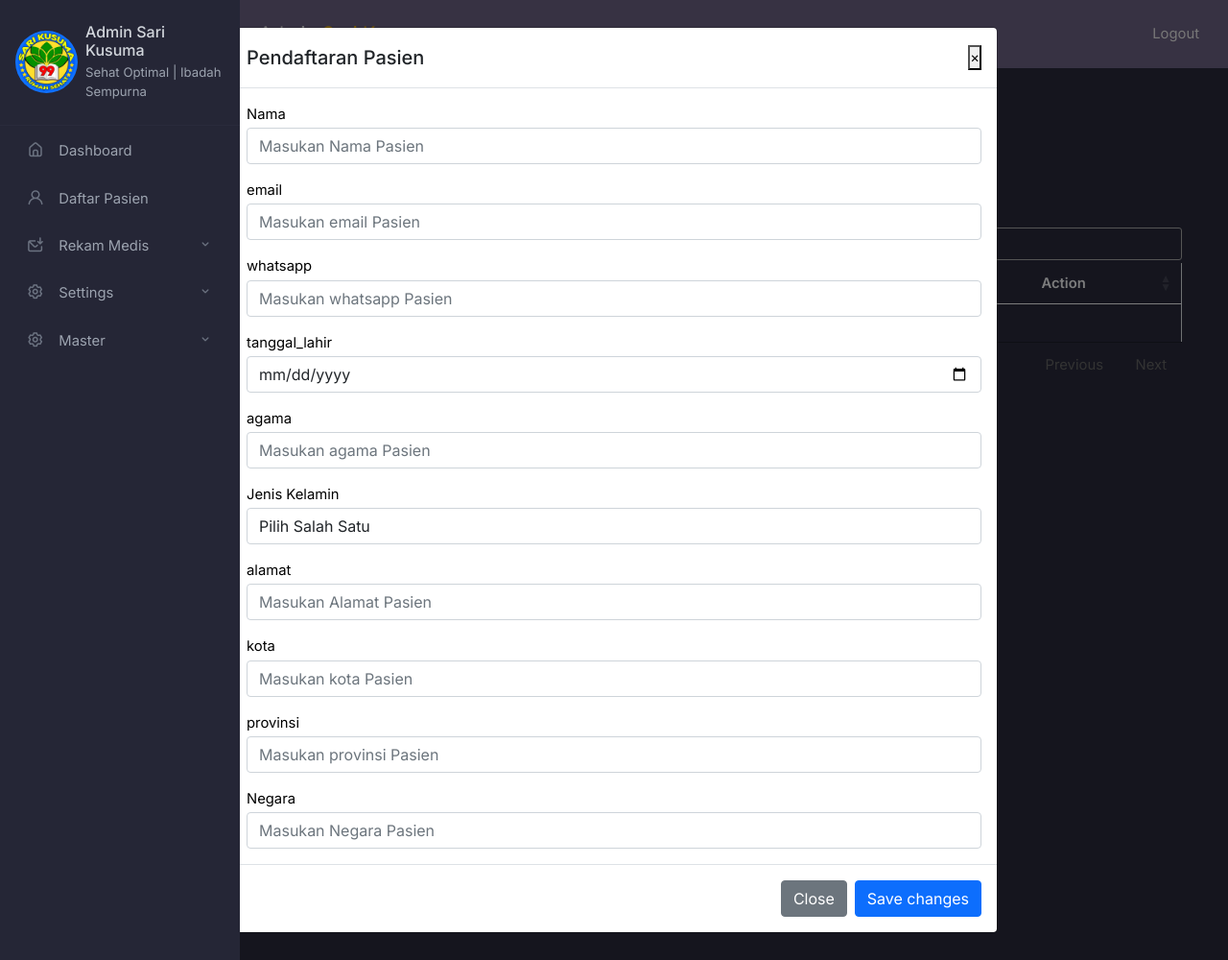
After one commit to maulanaakram919/sarikusuma3, a CodeIgniter app: page /database/admin/dataObat in a window 1280 px wide, after a click on "Tambah Data". The commit adds this page. Shown: the whole page at 96% size. Run offline with CodeIgniter, Linux system fonts and the light colour scheme; a user stored in the database is signed in; data that the repository does not hold is empty; some libraries are stand-ins or nearby versions.

Commit message:
penambahan data master

```diff
--- a/application/controllers/Admin.php
+++ b/application/controllers/Admin.php
@@ -51,6 +51,32 @@ class Admin extends CI_Controller
 		$this->load->view('admin/sidebar', $data);
 		$this->load->view('admin/navbar', $data);
 		$this->load->view('admin/pasien', $data);
+		// $this->load->view('admin/main', $data);
+		$this->load->view('admin/script', $data);
+		// $this->load->view('admin/footer', $data);
+	}
+	public function dataTerapis()
+	{
+		$data['title'] 					= 'Data Terapis';
+		$data['username'] 				= $this->session->userdata();
+		$data['detail_user']			= $this->db->get('data_terapis')->result_array();
+		$this->load->view('admin/header', $data);
+		$this->load->view('admin/sidebar', $data);
+		$this->load->view('admin/navbar', $data);
+		$this->load->view('admin/dataTerapis', $data);
+		// $this->load->view('admin/main', $data);
+		$this->load->view('admin/script', $data);
+		// $this->load->view('admin/footer', $data);
+	}
+	public function dataObat()
+	{
+		$data['title'] 					= 'Data Obat';
+		$data['username'] 				= $this->session->userdata();
+		$data['detail_user']			= $this->db->get('data_obat')->result_array();
+		$this->load->view('admin/header', $data);
+		$this->load->view('admin/sidebar', $data);
+		$this->load->view('admin/navbar', $data);
+		$this->load->view('admin/dataObat', $data);
 		// $this->load->view('admin/main', $data);
 		$this->load->view('admin/script', $data);
 		// $this->load->view('admin/footer', $data);
--- /dev/null
+++ b/application/views/admin/dataObat.php
@@ -0,0 +1,154 @@
+<div class="p-4">
+    <div class="row mb-3">
+
+        <div class="flash mt-5 mb-3">
+            <?= $this->session->flashdata('message') ?>
+        </div>
+
+        <div class="col-sm-3">
+            <button class="btn btn-purple" data-toggle="modal" data-target="#addUser">Tambah Data</button>
+            <!-- Modal -->
+            <div class="modal fade" id="addUser" tabindex="-1" role="dialog" aria-labelledby="exampleModalLabel" aria-hidden="true">
+                <div class="modal-dialog modal-lg" role="document">
+                    <div class="modal-content">
+                        <div class="modal-header">
+                            <h5 class="modal-title" id="exampleModalLabel">Pendaftaran Pasien</h5>
+                            <button type="button" class="close" data-dismiss="modal" aria-label="Close">
+                                <span aria-hidden="true">&times;</span>
+                            </button>
+                        </div>
+                        <form action="<?= base_url('admin/addPasien') ?>" method="POST">
+                            <div class="modal-body">
+                                <div class="form-group">
+                                    <label for="nama">Nama</label>
+                                    <input type="text" class="form-control" id="nama" required name="nama" aria-describedby="nama" placeholder="Masukan Nama Pasien">
+                                </div>
+                                <div class="form-group mt-3">
+                                    <label for="email">email</label>
+                                    <input type="text" class="form-control" id="email" required name="email" aria-describedby="email" placeholder="Masukan email Pasien">
+                                </div>
+                                <div class="form-group mt-3">
+                                    <label for="whatsapp">whatsapp</label>
+                                    <input type="text" class="form-control" id="whatsapp" required name="whatsapp" aria-describedby="whatsapp" placeholder="Masukan whatsapp Pasien">
+                                </div>
+                                <div class="form-group mt-3">
+                                    <label for="tanggal_lahir">tanggal_lahir</label>
+                                    <input type="date" class="form-control" id="tanggal_lahir" required name="ttl" aria-describedby="tanggal_lahir" placeholder="Masukan Tanggal Lahir Pasien">
+                                </div>
+                                <div class="form-group mt-3">
+                                    <label for="agama">agama</label>
+                                    <input type="text" class="form-control" id="agama" required name="agama" aria-describedby="agama" placeholder="Masukan agama Pasien">
+                                </div>
+                                <div class="form-group mt-3">
+                                    <label for="jk">Jenis Kelamin</label>
+                                    <select required name="jk" id="jk" class="form-control" required name="jk">
+                                        <option value="">Pilih Salah Satu</option>
+                                        <option value="p">Pria</option>
+                                        <option value="w">Wanita</option>
+                                    </select>
+                                </div>
+                                <div class="form-group mt-3">
+                                    <label for="alamat">alamat</label>
+                                    <input type="text" class="form-control" id="alamat" required name="alamat" aria-describedby="alamat" placeholder="Masukan Alamat Pasien">
+                                </div>
+                                <div class="form-group mt-3">
+                                    <label for="kota">kota</label>
+                                    <input type="text" class="form-control" id="kota" required name="negara" aria-describedby="kota" placeholder="Masukan kota Pasien">
+                                </div>
+                                <div class="form-group mt-3">
+                                    <label for="provinsi">provinsi</label>
+                                    <input type="text" class="form-control" id="provinsi" required name="provinsi" aria-describedby="provinsi" placeholder="Masukan provinsi Pasien">
+                                </div>
+                                <div class="form-group mt-3">
+                                    <label for="Negara">Negara</label>
+                                    <input type="text" class="form-control" id="Negara" required name="kota" aria-describedby="Negara" placeholder="Masukan Negara Pasien">
+                                </div>
+
+
+                            </div>
+                            <div class="modal-footer">
+                                <button type="button" class="btn btn-secondary" data-dismiss="modal">Close</button>
+                                <button type="submit" class="btn btn-primary">Save changes</button>
+                            </div>
+                        </form>
+                    </div>
+                </div>
+            </div>
+        </div>
+    </div>
+    <div class="row">
+        <div class="col table-responsive">
+            <table class="table table-bordered table-sm  text-light tabledata">
+                <thead>
+                    <tr>
+                        <th class="text-center align-middle">No</th>
+                        <th class="text-center align-middle">Nama Obat</th>
+                        <th class="text-center align-middle">Harga</th>
+                        <th class="text-center align-middle">Action</th>
+                    </tr>
+                </thead>
+                <tbody>
+                    <?php $i = 1; ?>
+                    <?php foreach ($detail_user as $d) : ?>
+                        <tr>
+                            <td class="align-middle text-center"><?= $i ?></td>
+                            <td class="align-middle"><?= $d['nama_obat'] ?></td>
+                            <td class="align-middle"><?= $d['harga'] ?></td>
+
+                            <td class="align-middle p-2">
+                                <button class="btn btn-sm btn-info mx-1" data-toggle="modal" data-target="#editUser<?= $d['id'] ?>">Edit</button>
+
+                                <div class="modal fade" id="editUser<?= $d['id'] ?>" tabindex="-1" role="dialog" aria-labelledby="exampleModalLabel" aria-hidden="true">
+                                    <div class="modal-dialog modal-lg" role="document">
+                                        <div class="modal-content">
+                                            <div class="modal-header">
+                                                <h5 class="modal-title" id="exampleModalLabel">Edit Data Pasien</h5>
+                                                <button type="button" class="close" data-dismiss="modal" aria-label="Close">
+                                                    <span aria-hidden="true">&times;</span>
+                                                </button>
+                                            </div>
+                                            <form action="<?= base_url('admin/editPasien') ?>" method="POST">
+                                                <div class="modal-body">
+                                                    <div class="form-group">
+                                                        <input type="text" value="<?= $d['id'] ?>" hidden name="id">
+                                                        <label for="nama">Nama Obat</label>
+                                                        <input type="text" class="form-control" id="nama" required name="nama" aria-describedby="nama" placeholder="Masukan Nama Pasien" value="<?= $d['nama_obat'] ?>">
+                                                    </div>
+                                                    <div class="form-group mt-3">
+                                                        <label for="email">email</label>
+                                                        <input type="text" class="form-control" id="email" required name="email" aria-describedby="email" placeholder="Masukan email Pasien" value="<?= $d['harga'] ?>">
+                                                    </div>
+
+
+
+                                                </div>
+                                                <div class="modal-footer">
+                                                    <button type="button" class="btn btn-secondary" data-dismiss="modal">Close</button>
+                                                    <button type="submit" class="btn btn-primary">Update</button>
+                                                </div>
+                                            </form>
+                                        </div>
+                                    </div>
+                                </div>
+
+
+                                <button data-delete="<?= $d['id'] ?>" class="btn btn-danger deleteUser btn-sm">Delete</button>
+                            </td>
+                        </tr>
+                        <?php $i++ ?>
+                    <?php endforeach; ?>
+                </tbody>
+            </table>
+        </div>
+    </div>
+
+
+
+
+
+
+
+
+
+</div>
+</section>
--- a/application/views/admin/header.php
+++ b/application/views/admin/header.php
@@ -12,7 +12,9 @@
     <link rel="stylesheet" href="https://cdn.datatables.net/buttons/2.2.3/css/buttons.dataTables.min.css">
     <script src="https://cdn.jsdelivr.net/npm/sweetalert2@11.10.0/dist/sweetalert2.all.min.js" integrity="sha256-IW9RTty6djbi3+dyypxajC14pE6ZrP53DLfY9w40Xn4=" crossorigin="anonymous"></script>
     <link rel="stylesheet" href="https://cdn.jsdelivr.net/npm/sweetalert2@11.10.0/dist/sweetalert2.min.css" integrity="sha256-ZCK10swXv9CN059AmZf9UzWpJS34XvilDMJ79K+WOgc=" crossorigin="anonymous">
+    <link rel="stylesheet" href="//cdn.datatables.net/1.13.7/css/jquery.dataTables.min.css">
     <style>
+
 
     </style>
     <title><?= $title ?></title>
--- a/application/views/admin/kelolaRekamMedis.php
+++ b/application/views/admin/kelolaRekamMedis.php
@@ -130,7 +130,7 @@
                         </div>
                     <?php endfor ?>
 
-                    <table>
+                    <table class="table table-sm table-bordered">
                         <thead>
                             <tr>
                                 <th>No</th>
--- a/application/views/admin/script.php
+++ b/application/views/admin/script.php
@@ -8,6 +8,6 @@
 <script src="https://cdn.datatables.net/1.12.1/js/jquery.dataTables.min.js" integrity="sha256-XNhaB1tBOSFMHu96BSAJpZOJzfZ4SZI1nwAbnwry2UY=" crossorigin="anonymous"></script>
 
 <script src="https://cdn.datatables.net/buttons/2.2.3/js/dataTables.buttons.min.js" integrity="sha256-MdJguZUuNQK/uxtpZOo/x7/m5Q7IQjPvVXg+3oE9FyU=" crossorigin="anonymous"></script>
-
+<script src="//cdn.datatables.net/1.13.7/js/jquery.dataTables.min.js"></script>
 
 <script src="<?= base_url('assets/js/script.js') ?>"></script>
--- a/application/views/admin/sidebar.php
+++ b/application/views/admin/sidebar.php
@@ -77,9 +77,9 @@
         <li class="has-dropdown">
             <i class="uil-setting"></i><a href="#"> Master</a>
             <ul class="sidebar-dropdown list-unstyled">
-                <li><a href="#">Data Terapis</a></li>
-                <li><a href="#">Data obat Herbal</a></li>
-                <li><a href="#">Data Pasien</a></li>
+                <li><a href="<?= base_url('admin/dataTerapis') ?>">Data Terapis</a></li>
+                <li><a href="<?= base_url('admin/dataObat') ?>">Data obat Herbal</a></li>
+                <li><a href="<?= base_url('admin/pasien') ?>">Data Pasien</a></li>
 
             </ul>
         </li>
--- a/assets/js/script.js
+++ b/assets/js/script.js
@@ -1,4 +1,7 @@
 const base_url = window.location.origin + '/sarikusuma3';
+
+$('.tabledata').DataTable();
+
 
 $('.deleteUser').click(function () {
     let id = $(this).data('delete');
```
Also changed, not shown: application/views/admin/dataTerapis.php (added, +161 -0 lines).
